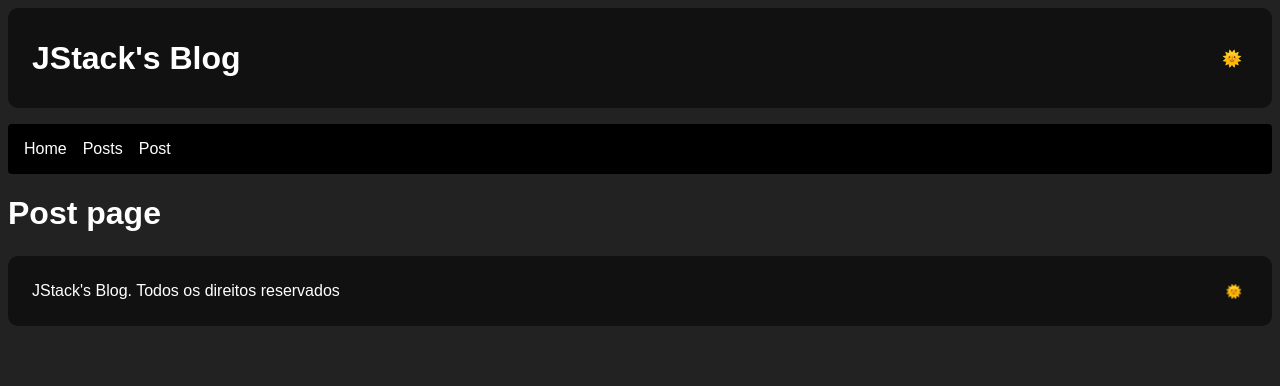
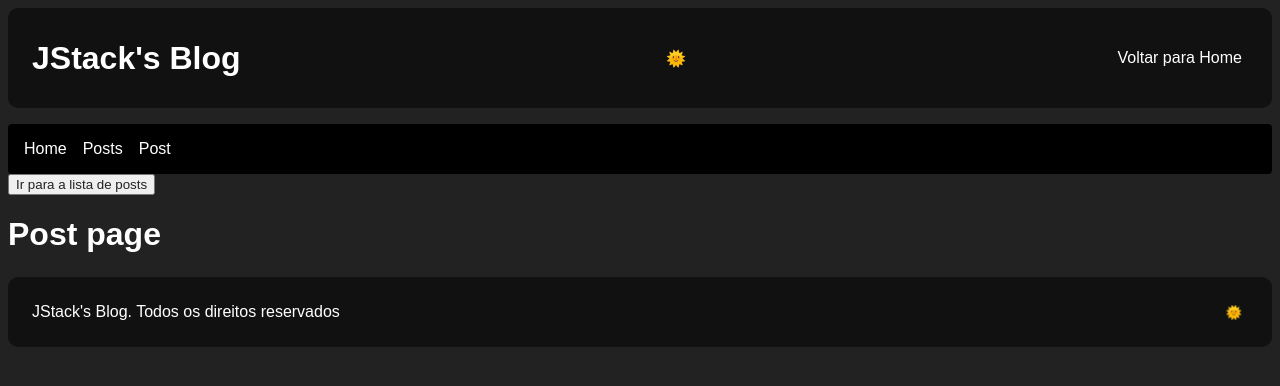
Before and after one commit to Atanazio01/react-fundamentos, a React app: page /posts/12313156 in a window 1280 px wide. Shown: the top 386 px of the page. Built offline with nearby package versions, Linux system fonts and the light colour scheme.

Commit message:
Programmatic navigation

```diff
--- a/src/components/Header/index.js
+++ b/src/components/Header/index.js
@@ -1,12 +1,18 @@
 import React, { useContext } from 'react';
+import { useHistory } from 'react-router-dom';
 
 import { Container } from './styles';
 
 import { LayoutContext } from '../../App';
 
 export default function Header() {
+  const history = useHistory();
 
-  const {onToggleTheme, selectedTheme} = useContext(LayoutContext);
+  function handleNavigate() {
+    history.push('/');
+  }
+
+  const { onToggleTheme, selectedTheme } = useContext(LayoutContext);
 
   return (
     <Container>
@@ -17,6 +23,7 @@
       >
         {selectedTheme === 'dark' ? '🌞' : '🌚'}
       </button>
+      <button onClick={handleNavigate} style={{ color: '#fff' }}>Voltar para Home</button>
     </Container>
   );
 }
--- a/src/components/Layout/index.js
+++ b/src/components/Layout/index.js
@@ -1,5 +1,5 @@
 import React from 'react';
-import { BrowserRouter, Link } from 'react-router-dom';
+import { BrowserRouter, Link, useHistory } from 'react-router-dom';
 
 import Header from '../Header';
 import Footer from '../Footer';
--- a/src/pages/Post/index.js
+++ b/src/pages/Post/index.js
@@ -1,10 +1,21 @@
 import React, { useMemo } from 'react';
-import { useParams, useLocation } from 'react-router-dom';
+import { useParams, useLocation, useHistory } from 'react-router-dom';
 
 export default function Post() {
+  const history = useHistory();
+
+  function handleNavigate() {
+    history.push('/posts');
+  }
+
   const params = useParams(); // Pegar parâmetros da URL
   const { search } = useLocation(); // Pegar queryParams da URL
   const queryParams = useMemo(() => new URLSearchParams(search), [search]);
 
-  return <h1>Post page</h1>;
+  return (
+    <>
+      <button onClick={handleNavigate} style={{ color: '#222' }}>Ir para a lista de posts</button>
+      <h1>Post page</h1>
+    </>
+  );
 }
```
